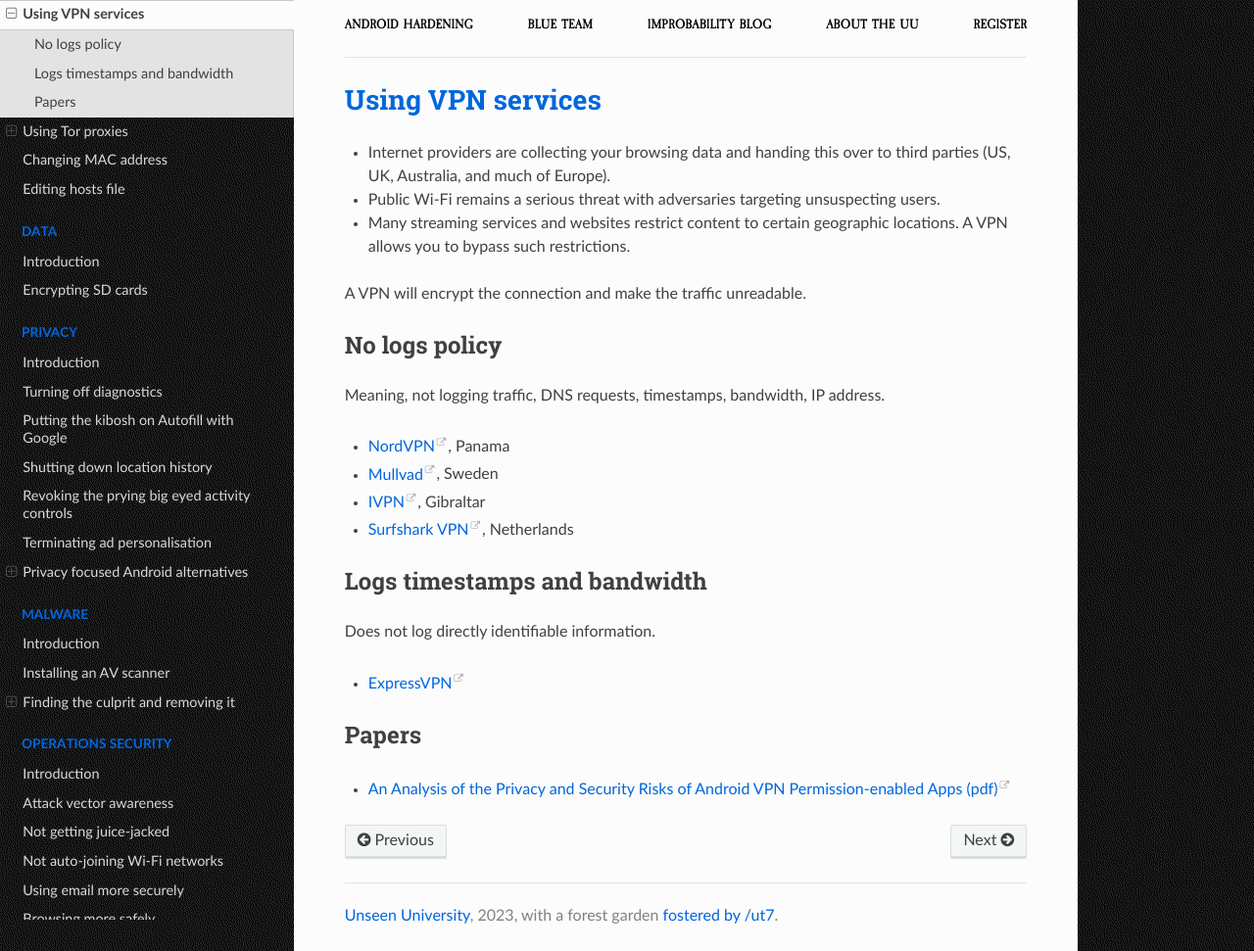
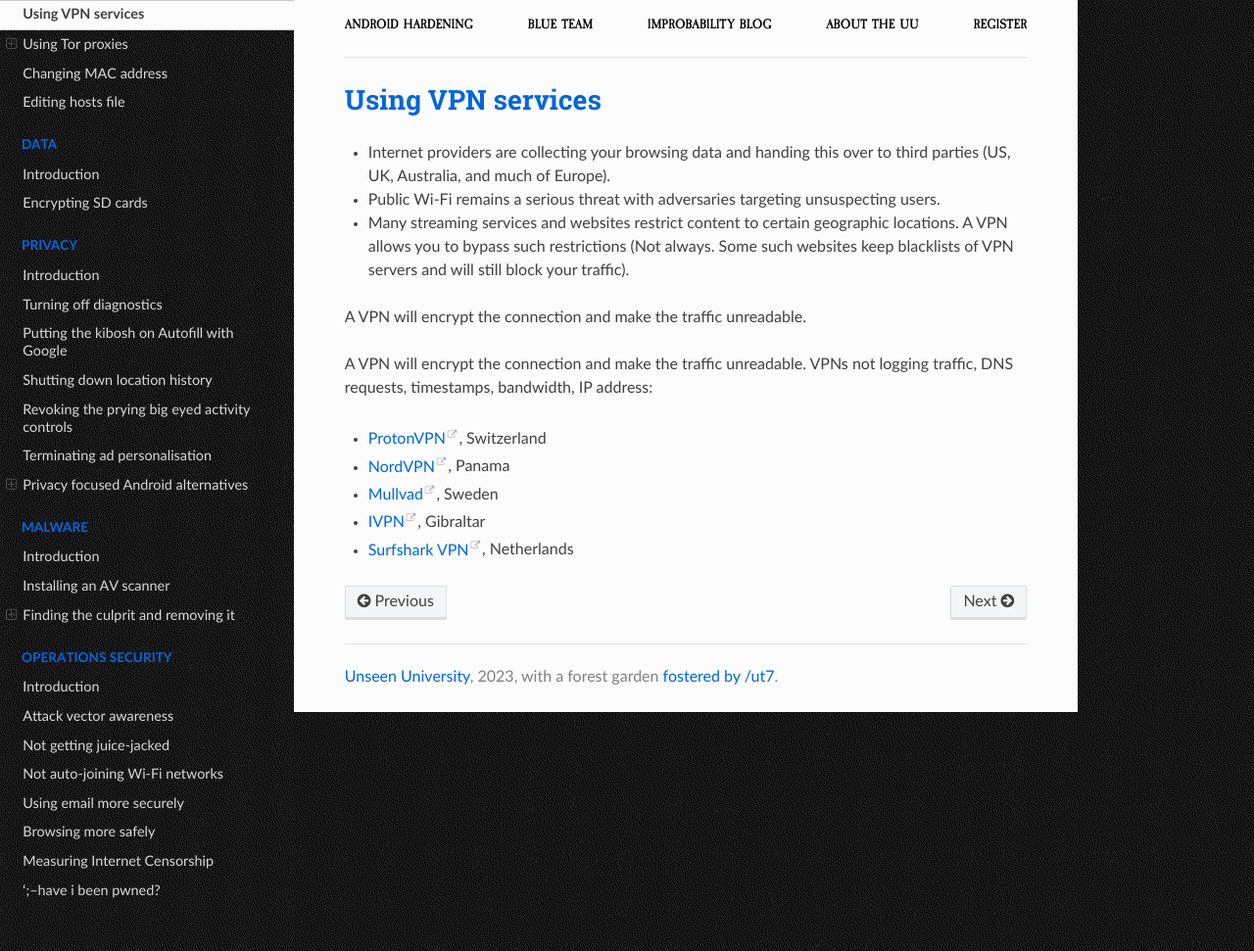
Before and after one commit to tymyrddin/android-mitigations, a Sphinx documentation site: the page built from source/docs/services/vpn.md, in a window 1280 px wide and 971 px high. Shown: the whole window at 98% size. Built offline with Sphinx 7.4.7 and the Read the Docs theme 2.0.0, drawn with Linux system fonts in a browser that asks for light colours.

Commit message:
Content updates

```diff
--- a/source/docs/services/vpn.md
+++ b/source/docs/services/vpn.md
@@ -2,25 +2,14 @@
 
 * Internet providers are collecting your browsing data and handing this over to third parties (US, UK, Australia, and much of Europe).
 * Public Wi-Fi remains a serious threat with adversaries targeting unsuspecting users.
-* Many streaming services and websites restrict content to certain geographic locations. A VPN allows you to bypass such restrictions.
+* Many streaming services and websites restrict content to certain geographic locations. A VPN allows you to bypass such restrictions (Not always. Some such websites keep blacklists of VPN servers and will still block your traffic).
 
 A VPN will encrypt the connection and make the traffic unreadable.
 
-## No logs policy
+A VPN will encrypt the connection and make the traffic unreadable. VPNs not logging traffic, DNS requests, timestamps, bandwidth, IP address:
 
-Meaning, not logging traffic, DNS requests, timestamps, bandwidth, IP address.
-
+* [ProtonVPN](https://protonvpn.com/), Switzerland
 * [NordVPN](https://nordvpn.com), Panama
 * [Mullvad](https://mullvad.net/), Sweden
 * [IVPN](https://www.ivpn.net/), Gibraltar
 * [Surfshark VPN](https://surfshark.com/), Netherlands
-
-## Logs timestamps and bandwidth
-
-Does not log directly identifiable information.
-
-* [ExpressVPN](https://www.expressvpn.com)
-
-## Papers
-
-* [An Analysis of the Privacy and Security Risks of Android VPN Permission-enabled Apps (pdf)](https://cdn-resprivacy.pressidium.com/wp-content/uploads/2021/03/Security-risks-of-Android-VPN-apps.pdf)
```
Also changed, not shown: source/docs/opsec/vectors.md (+7 -6 lines), source/docs/services/README.md (+2 -2 lines), source/docs/services/email-services.md (+1 -1 lines), source/docs/services/messaging.md (+2 -3 lines), source/docs/services/ssh.md (+3 -1 lines).
